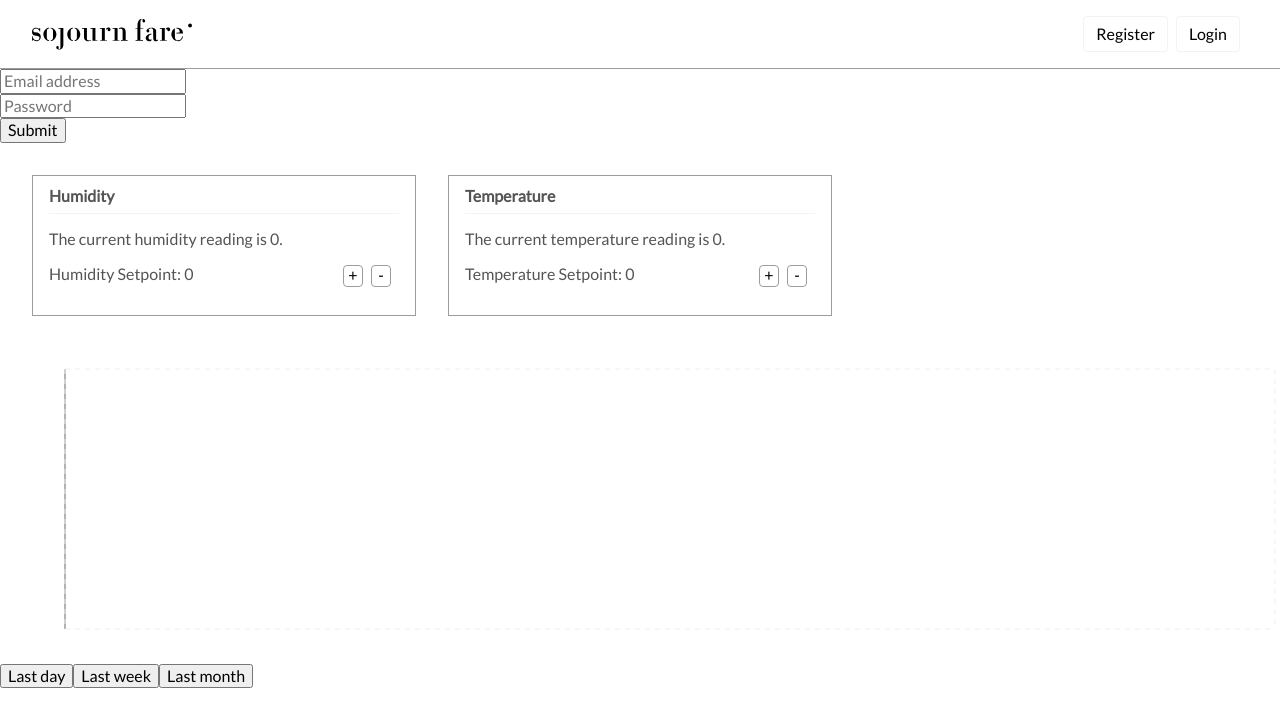
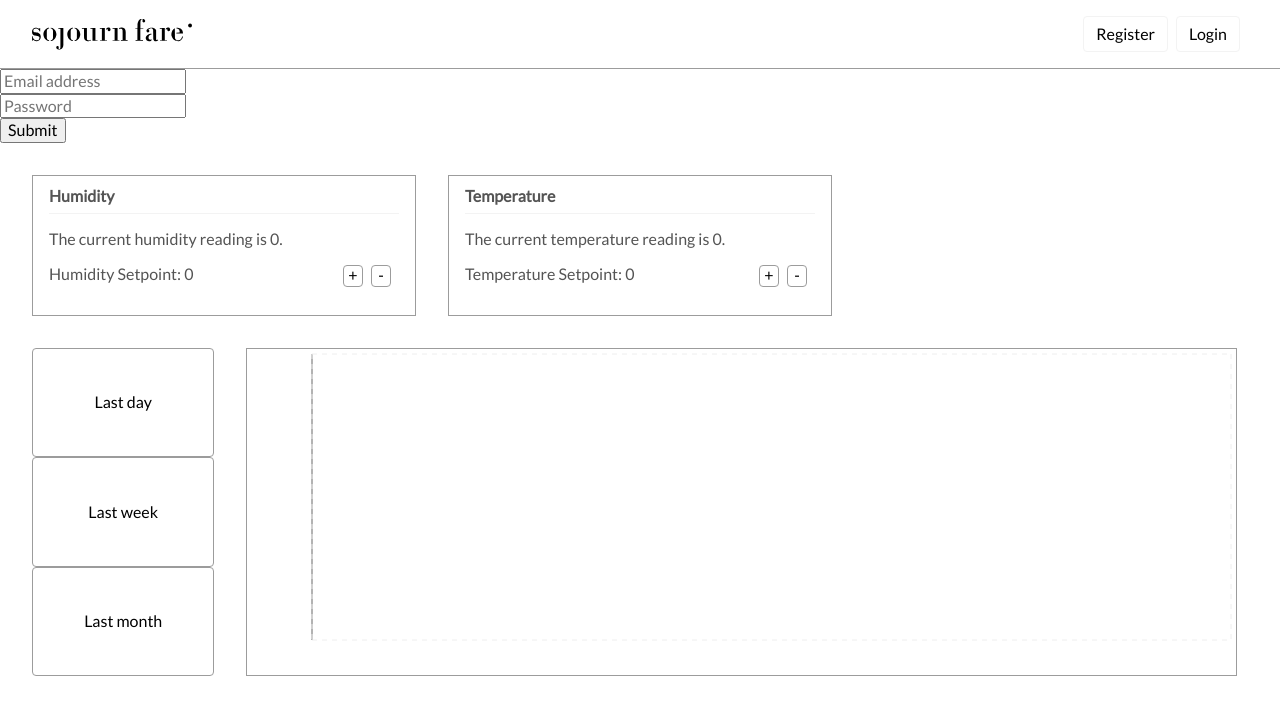
Before and after one commit to justinisamaker/spore, a React app in the folder client/: page /login in a window 1280 px wide. Shown: the top 726 px of the page. Built offline with nearby package versions, Linux system fonts and the light colour scheme; no server answers.

Commit message:
Start positioning line chart component

```diff
--- a/client/src/components/linechart/LineChart.js
+++ b/client/src/components/linechart/LineChart.js
@@ -2,6 +2,8 @@ import React, { Component } from 'react';
 import Moment from 'moment';
 import { ResponsiveContainer, AreaChart, Area, XAxis, YAxis, CartesianGrid, Tooltip } from 'recharts';
 import axios from 'axios';
+import { Button } from '../button/Button';
+import './LineChart.scss';
 
 class LineChart extends Component{
   constructor(props){
@@ -38,17 +40,11 @@ class LineChart extends Component{
       return thisTime;
     };
 
-    const graphStyle = {
-      width: '100%',
-      height: '300px',
-      margin: '1em auto'
-    }
-
     return(
-      <div style={graphStyle}>
-        <ResponsiveContainer>
+      <div className="line-chart-container">
+        <ResponsiveContainer className="line-chart">
           <AreaChart data={this.state.chartreadings}>
-            <XAxis dataKey="date" reversed={true} tickFormatter={dateFormat}/>
+            <XAxis dataKey="date" reversed={true} tickFormatter={dateFormat} interval={50}/>
             <YAxis type="number" dataKey="humidityvalue"/>
             <CartesianGrid stroke="#eee" strokeDasharray="5 5"/>
             <Tooltip />
@@ -56,9 +52,9 @@ class LineChart extends Component{
           </AreaChart>
         </ResponsiveContainer>
         <div className="range-control">
-          <button className="adjust-range" onClick={() => this.changeTimeRange('day')}>Last day</button>
-          <button className="adjust-range" onClick={() => this.changeTimeRange('week')}>Last week</button>
-          <button className="adjust-range" onClick={() => this.changeTimeRange('month')}>Last month</button>
+          <Button className="last-day" text="Last day" onClick={() => this.changeTimeRange('day')} />
+          <Button className="last-week" text="Last week" onClick={() => this.changeTimeRange('week')} />
+          <Button className="last-month" text="Last month" onClick={() => this.changeTimeRange('month')} />
         </div>
       </div>
     );
--- /dev/null
+++ b/client/src/components/linechart/LineChart.scss
@@ -0,0 +1,38 @@
+@import '../../App';
+
+.line-chart-container{
+  padding:0 2em;
+  display:grid;
+  grid-template-columns:15% 81.5%;
+  grid-template-rows: 1fr 1fr 1fr;
+  grid-template-areas:
+    "last-day chart"
+    "last-week chart"
+    "last-month chart";
+}
+
+.line-chart{
+  grid-area:chart;
+  margin-left:2em;
+  border:1px solid $medGray;
+}
+
+.last-day{
+  grid-area:last-day;
+}
+
+.last-week{
+  grid-area:last-week;
+}
+
+.last-month{
+  grid-area:last-month;
+}
+
+.range-control{
+
+  .btn{
+    height:100%;
+    width:100%;
+  }
+}
```
